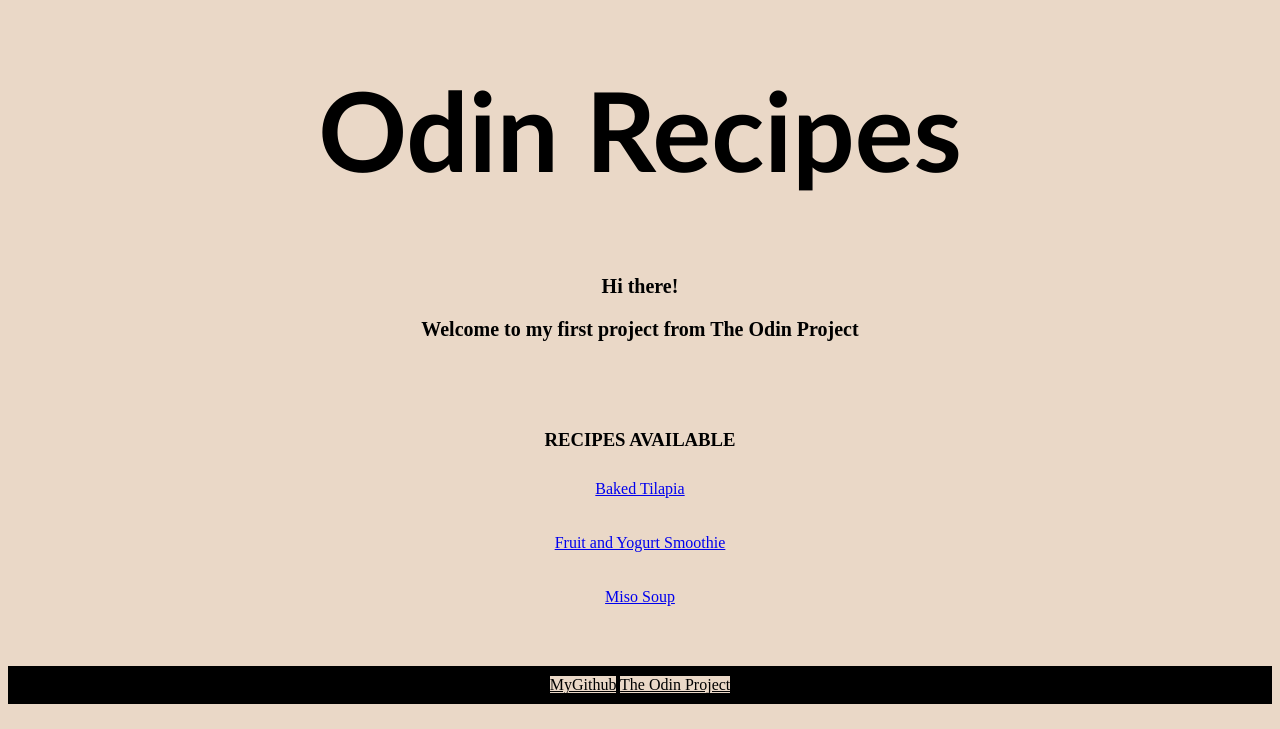
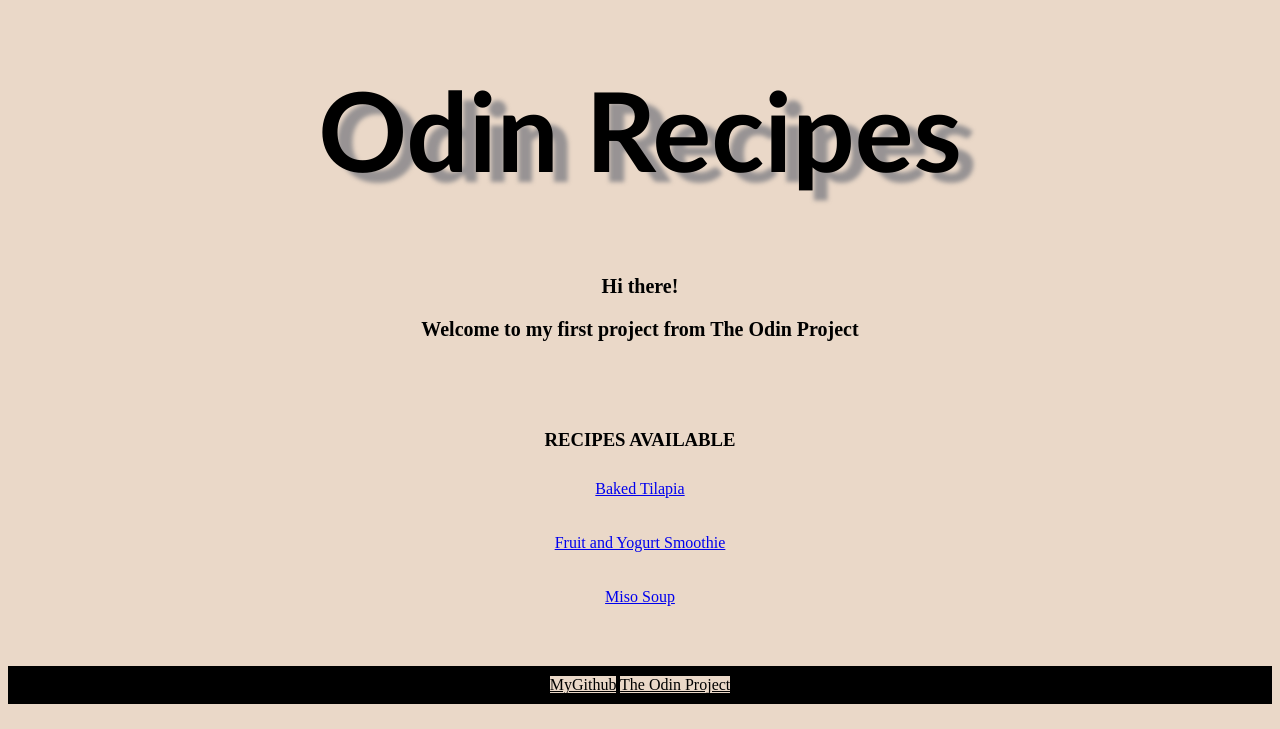
Before and after one commit to nkmchll/odin-recipes, a plain HTML site: page index.html in a window 1280 px wide. Shown: the part 71-800 px from the top of the page. Drawn offline with Linux system fonts and the light colour scheme.

Commit message:
change background color for all pages

```diff
--- a/styles.css
+++ b/styles.css
@@ -1,9 +1,10 @@
 *{
-    background-color:rgb(234, 216, 199)
+    background-color:rgb(234, 216, 200)
 }
 
 h1{
     font-family:'Trebuchet MS', 'Lucida Sans Unicode', 'Lucida Grande', 'Lucida Sans', Arial, sans-serif;
+    text-shadow: 15px 10px 4px rgba(96, 102, 113, 0.6);
     text-align: center;
     font-size: 110px;
     padding: 60px;
```
Also changed, not shown: recipes/bakedtilapia.html (+3 -0 lines), recipes/fruitandyogurtsmoothie.html (+3 -0 lines), recipes/misosoup.html (+3 -0 lines).
